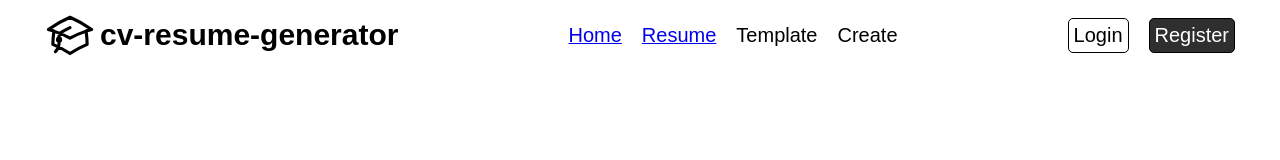
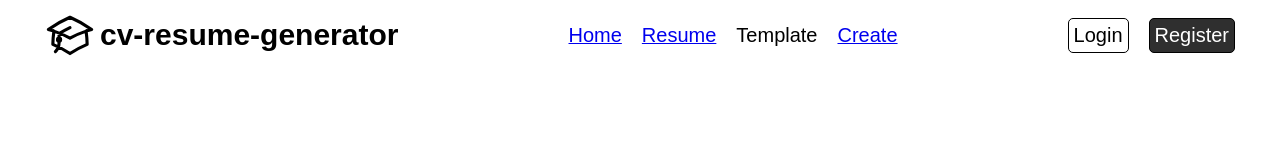
Before and after one commit to baaraka/cv-resume-generator, a React (Vite) app in the folder client/: page /resume in a window 1280 px wide. Shown: the top 160 px of the page. Built offline with nearby package versions, Linux system fonts and the light colour scheme.

Commit message:
add link

```diff
--- a/client/src/components/navBar/NavBar.jsx
+++ b/client/src/components/navBar/NavBar.jsx
@@ -32,7 +32,9 @@ function NavBar() {
             <span>Resume</span>
           </Link>
           <span>Template</span>
-          <span>Create</span>
+          <Link to="/create">
+            <span>Create</span>
+          </Link>
         </div>
         <div className="right">
           <span>Login</span>
```
